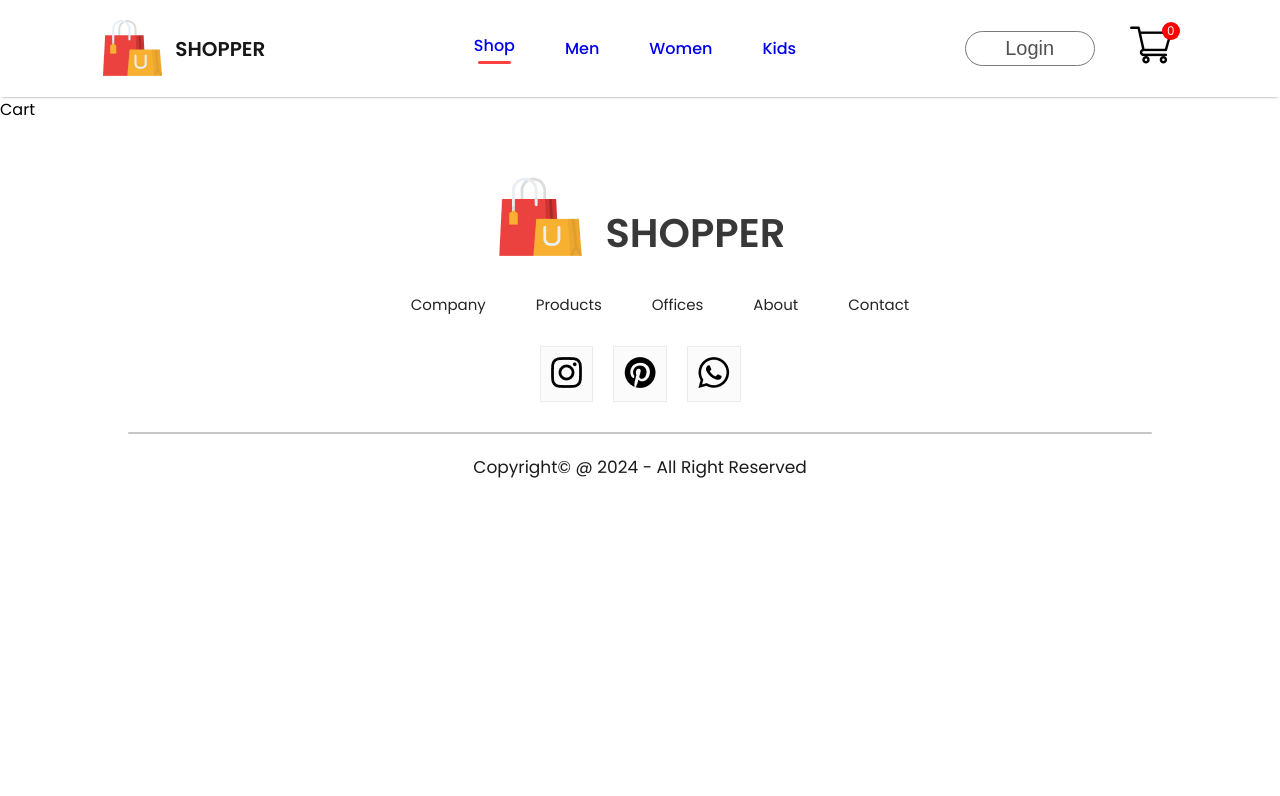
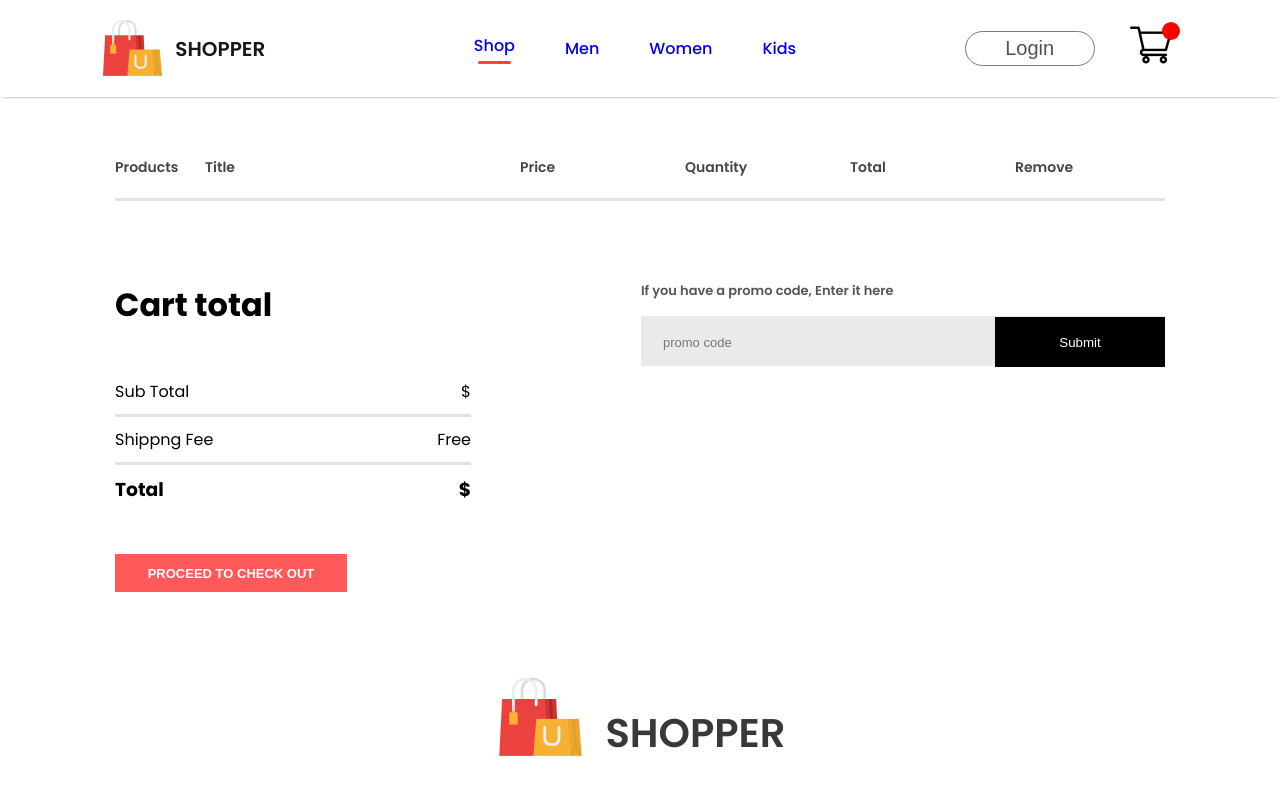
Before and after one commit to shahroz-ali750/React-Project, a React (Create React App) app: page /cart in a window 1280 px wide. Shown: the top 796 px of the page. Built offline with nearby package versions, Linux system fonts and the light colour scheme.

Commit message:
cart added

```diff
--- a/src/ContextApi/ShopContext.jsx
+++ b/src/ContextApi/ShopContext.jsx
@@ -1,10 +1,46 @@
-import React, { createContext } from "react";
+import React, { createContext, useState } from "react";
 import all_product from '../components/Assets/all_product'
 export const ShopContext = createContext(null)
 
+const getDefaultCart = ()=>{
+    let cart ={}
+    for (let index = 0; index < all_product.length+1 ; index++) {
+        cart[index] = 0
+    }
+    return cart
+}
 const ShopContextProvider = (props)=>{
-    const contextValue = {all_product}
+    const [cartItems,setCartItems] = useState(getDefaultCart())
+    const addToCart = (itemId)=>{
+        setCartItems((prev)=>({...prev,[itemId]:prev[itemId]+1}))
+    }
+    const removeFromCart = (itemId)=>{
+        setCartItems((prev)=>({...prev,[itemId]:prev[itemId]-1}))
+    }
+    let getTotalCartAmount = ()=>{
+        let totalAmount = 0
+        for(let item in cartItems){
+            if(cartItems[item]>0){
+                let itemInfo = all_product.find((product)=>product.id === Number(item))
+                totalAmount += itemInfo.new_price * cartItems[item]
+            }
 
+            console.log('return total amount =>',totalAmount)
+            return totalAmount
+        }
+    }
+    console.log('total cart amount =>', getTotalCartAmount())
+        const getTotalCartItems = ()=>{
+            let totalItem = 0
+            for(const item in cartItems)
+                {
+                    if(cartItems[item]>0)
+                        {
+                            totalItem += cartItems[item]
+                        }
+                }
+        }
+    const contextValue = {getTotalCartItems,getTotalCartAmount,all_product,cartItems,addToCart,removeFromCart}
     return (
         <ShopContext.Provider value={contextValue} >
             {props.children}
@@ -12,3 +48,7 @@
     )
 }
 export default ShopContextProvider
+// if(cartItems[item] > 0){
+            //     let itemInfo = all_product.find((product)=>product.id === Number(item))
+            //      totalAmount += itemInfo.new_price * cartItems[item]
+            // }
--- a/src/Pages/Cart.jsx
+++ b/src/Pages/Cart.jsx
@@ -1,7 +1,10 @@
 import React from 'react'
+import { CartItems } from '../components/CartItems/CartItems'
 
 export const Cart = () => {
   return (
-    <div>Cart</div>
+    <div>
+      <CartItems />
+    </div>
   )
 }
--- /dev/null
+++ b/src/components/CartItems/CartItems.jsx
@@ -0,0 +1,66 @@
+import React, { useContext } from 'react'
+import './cartItems.css'
+import { ShopContext } from '../../ContextApi/ShopContext'
+import remove_icon from '../Assets/cart_cross_icon.png'
+
+export const CartItems = () => {
+    const {getTotalCartAmount,all_product,cartItems,removeFromCart} = useContext(ShopContext)
+  return (
+    <div className='cartitems'>
+        <div className="cartitem-format-main">
+            <p>Products</p>
+            <p>Title</p>
+            <p>Price</p>
+            <p>Quantity</p>
+            <p>Total</p>
+            <p>Remove</p>
+        </div>
+        <hr />
+       {all_product.map((e)=>{
+        if(cartItems[e.id]>0){
+            return  <div>
+            <div className='cartitem-format cartitem-format-main'>
+                <img className='carticon-product-icon' src={e.image} alt="" />
+                <p>{e.name}</p>
+                <p>${e.new_price}</p>
+                <button className='cartitems-quantity'>{cartItems[e.id]}</button>
+                <p>${e.new_price*cartItems[e.id]}</p>
+                <img className='cartitems-remove-icon' src={remove_icon} onClick={()=>{removeFromCart(e.id)}} alt="" />
+            </div>
+            <hr />
+        </div>
+        }
+        return null
+       })}
+       <div className="cartitems-down">
+        <div className="cartitems-total">
+            <h1>Cart total</h1>
+            <div>
+                <div className="cartitems-totalitem">
+                    <p>Sub Total</p>
+                    <p>${getTotalCartAmount}</p>
+                </div>
+                <hr />
+                <div className="cartitems-totalitem">
+                    <p>Shippng Fee</p>
+                    <p>Free</p>
+                </div>
+                <hr />
+                <div className="cartitems-totalitem">
+                    <h3>Total</h3>
+                    <h3>${getTotalCartAmount}</h3>
+                </div>
+            </div>
+            <button>PROCEED TO CHECK OUT</button>
+        </div>
+        <div className="cartitems-promocode">
+            <p>If you have a promo code, Enter it here</p>
+            <div className="cartitems-promobox">
+                <input type="text" placeholder='promo code' />
+                <button>Submit</button>
+            </div>
+        </div>
+       </div>
+    </div>
+  )
+}
--- /dev/null
+++ b/src/components/CartItems/cartItems.css
@@ -0,0 +1,99 @@
+.cartitems{
+    margin: 40px 115px;
+
+    .cartitem-format-main{
+        display: grid;
+        grid-template-columns: 0.5fr 2fr 1fr 1fr 1fr 1fr;
+        align-items: center;
+        gap: 15px;
+        padding: 20px 0px;
+        color: #454545;
+        font-size: 14px;
+        font-weight: 600;
+    }
+    hr{
+        height: 3px;
+        background: #e2e2e2;
+        border: 0;
+    }
+    .cartitem-format{
+        font-size: 15px;
+        font-weight: 500;
+
+    }
+    .carticon-product-icon{
+        height: 62px;
+    }
+    .cartitems-remove-icon{
+        width: 15px;
+        margin: 0px 20px;
+        cursor: pointer;
+    }
+    .cartitems-quantity{
+        width: 34px;
+        height: 30px;
+        border: 2px solid #ebebeb;
+        background: #fff;
+    }
+    .cartitems-down{
+        display: flex;
+        margin: 80px 0px;
+        .cartitems-promocode{
+                flex: 1;
+                font-size: 13px;
+                font-weight: 600;
+                p{
+                    color: #555;
+                }
+        }
+        .cartitems-promobox{
+            width: 504px;
+            margin-top: 15px;
+            padding-left: 20px;
+            height: 50px;
+            background: #eaeaea;
+            input{
+                border: none;
+                outline: none;
+                background: transparent;
+                font-size: 13px;
+                width: 330px;
+                height: 50px;
+            }
+            button{
+                border: none;
+                width: 170px;
+                height: 50px;
+                background:  black;
+                color: #ffff;
+                cursor: pointer;
+            }
+        }
+
+    }
+    .cartitems-total{
+        flex :1;
+        display: flex;
+        flex-direction: column;
+        margin-right: 170px;
+        gap: 40px;
+        button{
+            width: 232px;
+            height: 38px;
+            outline: none;
+            border: none;
+            background: #ff5a5a;
+            color: #fff;
+            font-size: 13px;
+            font-weight: 600;
+            cursor: pointer;
+        }
+    }
+    .cartitems-totalitem{
+        display: flex;
+        justify-content: space-between ;
+        padding: 10px 0px;
+
+    }
+
+}
--- a/src/components/Navbar/Navbar.jsx
+++ b/src/components/Navbar/Navbar.jsx
@@ -1,10 +1,12 @@
-import React, { useState } from 'react'
+import React, { useContext, useState } from 'react'
 import "./navbar.css"
 import logo from '../Assets/logo.png'
 import cart_icon from "../Assets/cart_icon.png"
 import { Link } from 'react-router-dom'
+import { ShopContext } from '../../ContextApi/ShopContext'
 export default function Navbar() {
   const [menu , setMenu] = useState('shop')
+  const {getTotalCartItems} = useContext(ShopContext)
   return (
     <div className='navbar'>
       <div className="nav-logo">
@@ -20,7 +22,7 @@
       <div className="nav-login-cart">
        <Link to='/login'><button>Login</button></Link>
        <Link to="/cart"><img src={cart_icon} alt="" /></Link>
-        <div className="nav-cart-count">0</div>
+        <div className="nav-cart-count">{getTotalCartItems()}</div>
       </div>
     </div>
   )
--- a/src/components/ProductDisplay/ProductDisplay.jsx
+++ b/src/components/ProductDisplay/ProductDisplay.jsx
@@ -1,9 +1,11 @@
-import React from 'react'
+import React, { useContext } from 'react'
 import './productDisplay.css'
 import star_icon from '../Assets/star_icon.png'
 import star_dull_icon from '../Assets/star_dull_icon.png'
+import { ShopContext } from '../../ContextApi/ShopContext'
 export const ProductDisplay = (props) => {
     const {product} = props
+    const {addToCart} = useContext(ShopContext)
   return (
     <div className='productDisplay'>
         <div className="productdisplay-left">
@@ -46,7 +48,7 @@
                         <div>XXL</div>
                     </div>
                 </div>
-                <button>ADD TO CART</button>
+                <button onClick={()=>{addToCart(product.id)}}>ADD TO CART</button>
                 <p className='productdisplay-right-category'><span>Category:</span> Women, T-Shirt, Crop Top</p>
                 <p className='productdisplay-right-category'><span>Tags:</span> Modern, Latest</p>
         </div>
```
